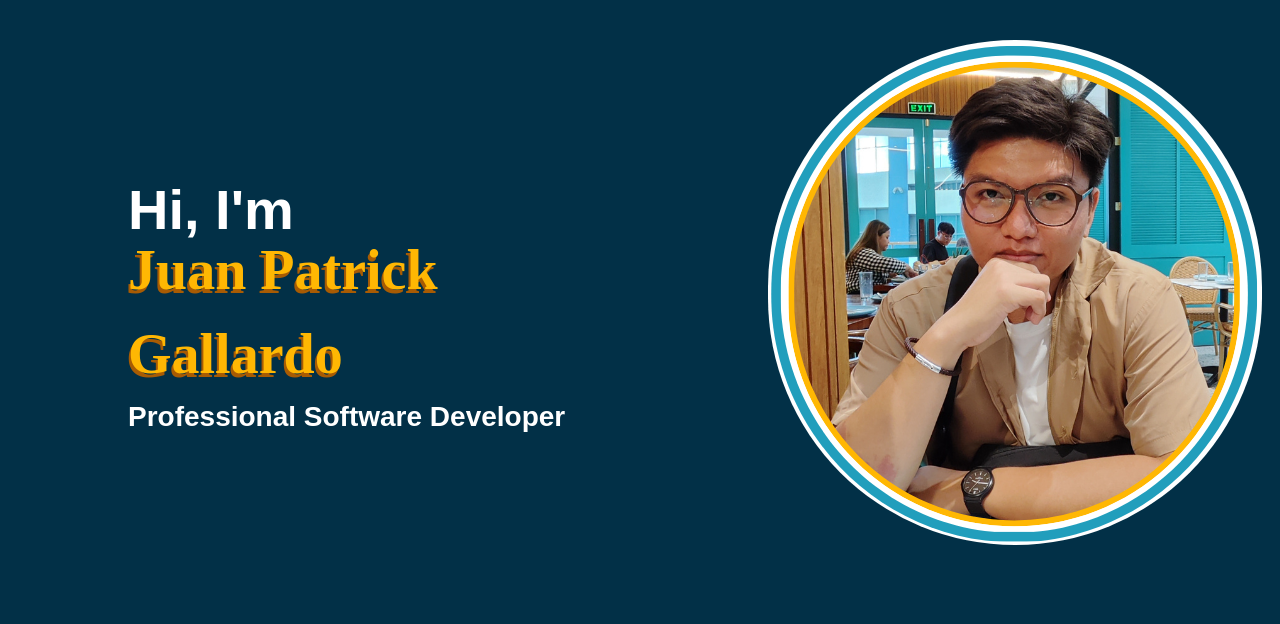
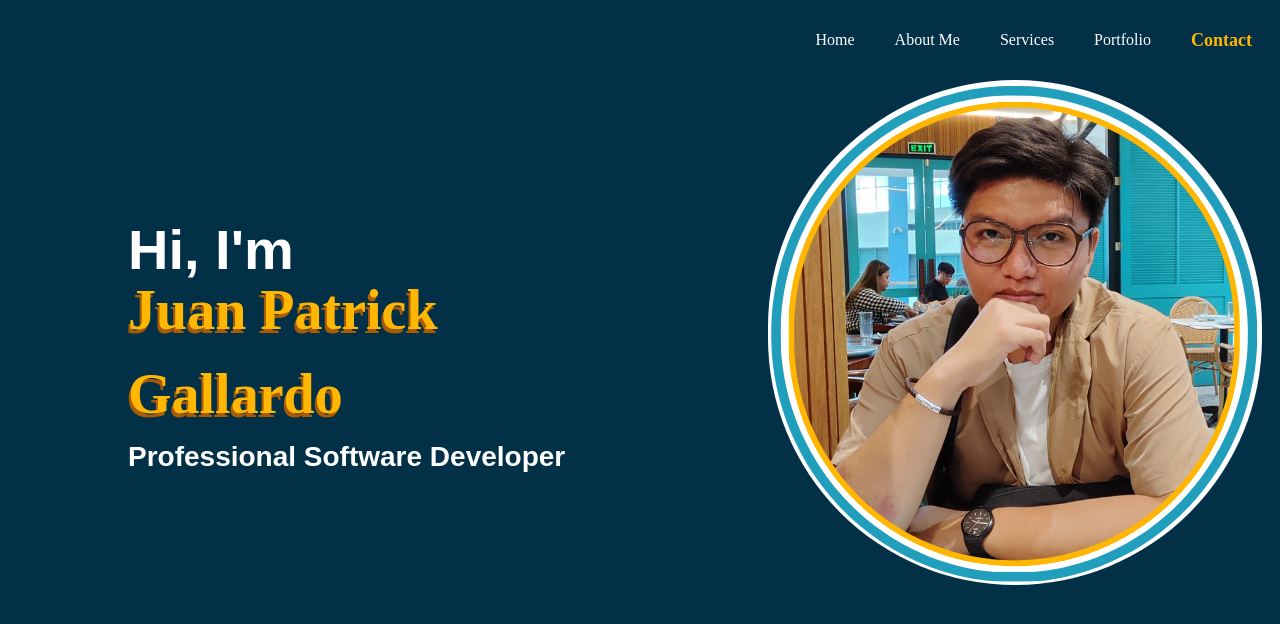
Before and after one commit to pat-gallardo/portfolio-website, a React (Create React App) app in the folder frontend/: page / in a window 1280 px wide. Shown: the top 624 px of the page. Built offline with nearby package versions, Linux system fonts and the light colour scheme.

Commit message:
Fixed screen height and opacity of navbar

```diff
--- a/frontend/src/components/navbar.tsx
+++ b/frontend/src/components/navbar.tsx
@@ -47,7 +47,7 @@ const Navbar = () => {
             </button>
           </div>
           <div className={`transition-all duration-700 ease-in-out overflow-hidden ${
-        isMenuOpen ? 'max-h-screen opacity-100' : 'max-h-0 opacity-0'
+        isMenuOpen ? 'max-h-screen opacity-100' : 'max-h-0 opacity-0 sm:max-h-screen sm:opacity-100'
       }`}>
           <div className="space-x-4 hidden sm:flex montserrat">
           {menuItems.map((item) => (
```
